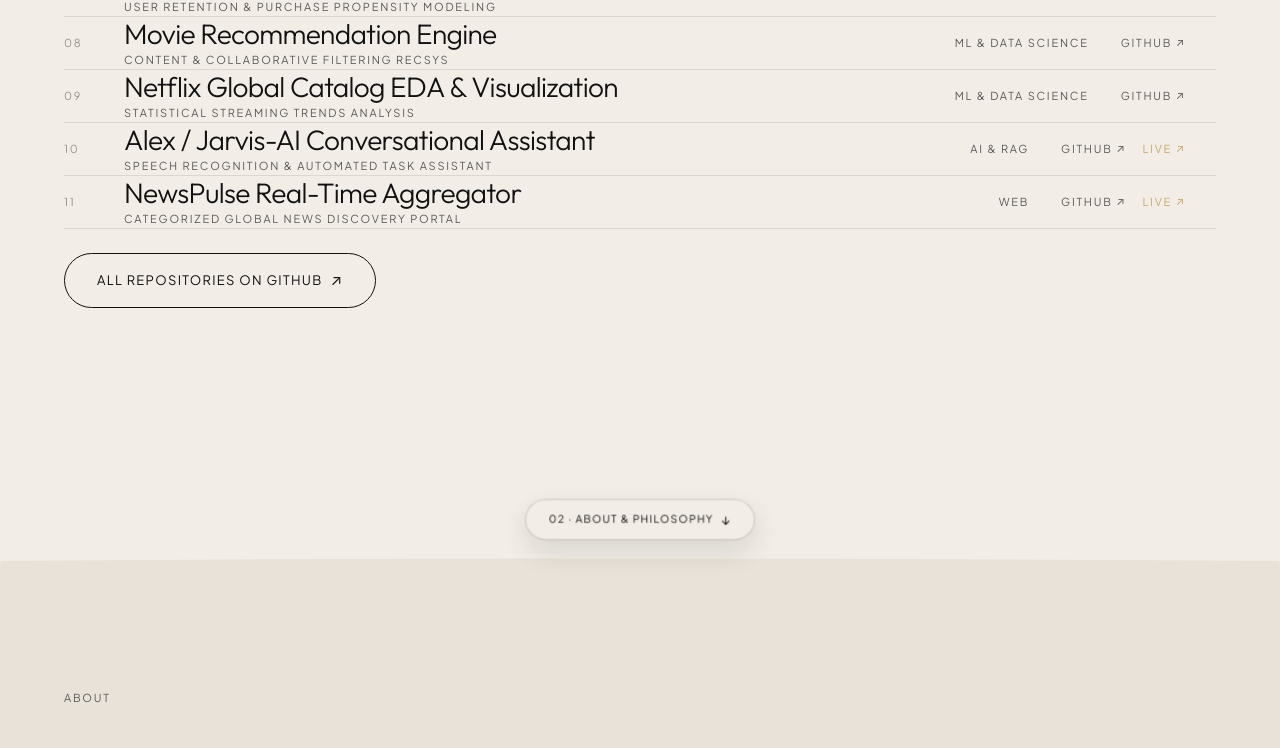
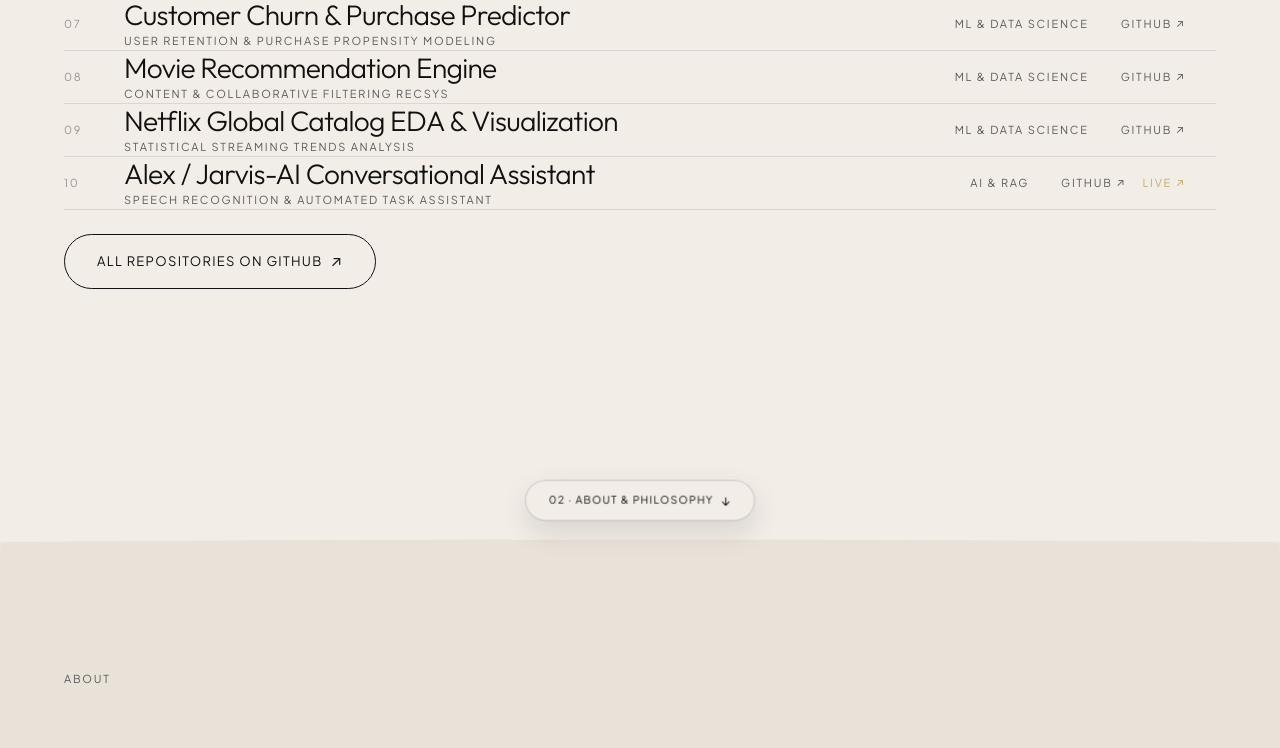
Before and after one commit to Sandip-0/portfolio, a React (Vite) app: page / in a window 1280 px wide. Shown: the part 1631-2379 px from the top of the page. Built offline with nearby package versions, Linux system fonts and the light colour scheme.

Commit message:
Add Some Projects URL

```diff
--- a/src/data/projects.js
+++ b/src/data/projects.js
@@ -97,6 +97,7 @@ const rawProjects = [
     ],
     githubUrl: "https://github.com/Sandip-0/credit-risk-prediction",
     liveUrl: "https://credit-risk-prediction-sandip0.streamlit.app",
+    videoUrl: "https://youtu.be/xU33JwIeRvY",
     color: "from-emerald-500/20 via-blue-500/10 to-transparent",
     accentColor: "#10b981"
   },
@@ -117,6 +118,7 @@ const rawProjects = [
     ],
     githubUrl: "https://github.com/Sandip-0/sales-forecasting",
     liveUrl: "https://sales-forecasting-sandip.streamlit.app",
+    videoUrl: "https://youtu.be/XTuZnobn8WU",
     color: "from-amber-500/20 via-orange-500/10 to-transparent",
     accentColor: "#f59e0b"
   },
@@ -239,26 +241,6 @@ const rawProjects = [
     liveUrl: "https://alex-ebon.vercel.app",
     color: "from-cyan-500/20 via-teal-500/10 to-transparent",
     accentColor: "#14b8a6"
-  },
-  {
-    id: "newspulse",
-    title: "NewsPulse Real-Time Aggregator",
-    tagline: "Categorized Global News Discovery Portal",
-    category: "web",
-    featured: false,
-    badge: "Web App",
-    techStack: ["React", "JavaScript", "News API", "Bootstrap", "Vercel"],
-    overview: "A dynamic real-time news application delivering categorized global headlines (Technology, Business, Science, Sports) with infinite paging and search filters.",
-    problemSolved: "Streamlines headline consumption by aggregating diverse news sources into an uncluttered, fast-loading feed.",
-    keyMetrics: [
-      { label: "Frontend", value: "React" },
-      { label: "Deployment", value: "Live Vercel" },
-      { label: "Data Source", value: "REST API Feed" }
-    ],
-    githubUrl: "https://github.com/Sandip-0/newsapp",
-    liveUrl: "https://newsapp-one-nu.vercel.app",
-    color: "from-blue-500/20 via-indigo-500/10 to-transparent",
-    accentColor: "#3b82f6"
   }
 ];
 
```
